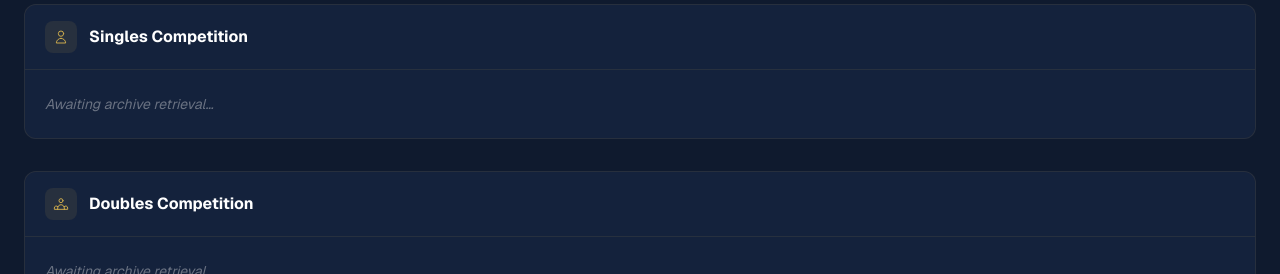
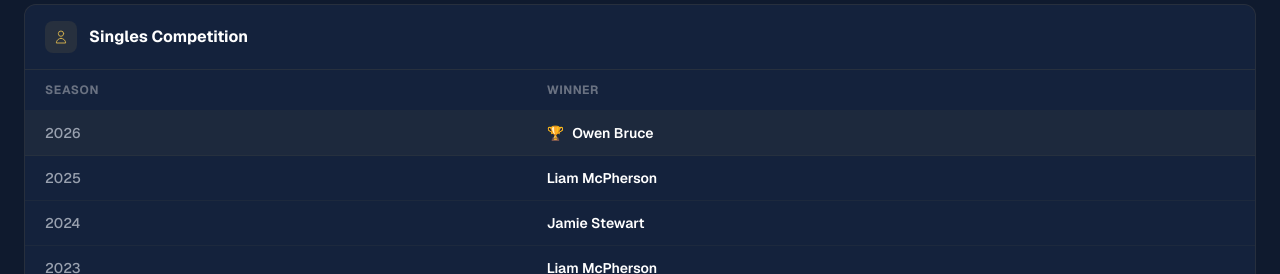
Before and after one commit to landsendsolo/dumfries-pool-league, a Next.js app: page /honours in a window 1280 px wide. Shown: the part 526-800 px from the top of the page. Built offline with nearby package versions, Linux system fonts and the light colour scheme; no server answers.

Commit message:
Honours: full Singles Competition winners list 1987-2026

```diff
--- a/app/honours/page.tsx
+++ b/app/honours/page.tsx
@@ -15,7 +15,45 @@ const competitions = [
     id: "singles",
     title: "Singles Competition",
     icon: "M16 7a4 4 0 11-8 0 4 4 0 018 0zM12 14a7 7 0 00-7 7h14a7 7 0 00-7-7z",
-    winners: [],
+    winners: [
+      { year: "2026", winner: "Owen Bruce" },
+      { year: "2025", winner: "Liam McPherson" },
+      { year: "2024", winner: "Jamie Stewart" },
+      { year: "2023", winner: "Liam McPherson" },
+      { year: "2022", winner: "Daniel Wylie" },
+      { year: "2019", winner: "Owen Bruce" },
+      { year: "2018", winner: "Steven Kirkpatrick" },
+      { year: "2017", winner: "Andy Lammie" },
+      { year: "2016", winner: "Liam McPherson" },
+      { year: "2015", winner: "Daniel Wylie" },
+      { year: "2014", winner: "Jamie Stewart" },
+      { year: "2013", winner: "Steven Couper" },
+      { year: "2012", winner: "Paul Harkness" },
+      { year: "2011", winner: "Andy Moffat" },
+      { year: "2010", winner: "Steven Couper" },
+      { year: "2008-09", winner: "Andy Moffat" },
+      { year: "2007-08", winner: "Mark Donnan" },
+      { year: "2006-07", winner: "Keith Maitland" },
+      { year: "2005-06", winner: "Richard Johnston" },
+      { year: "2004-05", winner: "Alec McPherson" },
+      { year: "2003-04", winner: "Tom Young" },
+      { year: "2002-03", winner: "Archie Leitch" },
+      { year: "2001-02", winner: "Andy Lammie" },
+      { year: "2000-01", winner: "John McWilliam" },
+      { year: "1999-2000", winner: "Cammy Jackson" },
+      { year: "1998-99", winner: "Donald Young" },
+      { year: "1997-98", winner: "Donald Young" },
+      { year: "1996-97", winner: "Richard Johnstone" },
+      { year: "1995-96", winner: "Richard Johnstone" },
+      { year: "1994-95", winner: "Dougie Johnstone" },
+      { year: "1993-94", winner: "Dougie Johnstone" },
+      { year: "1992-93", winner: "Richard Johnstone" },
+      { year: "1991-92", winner: "Scott Johnston" },
+      { year: "1990-91", winner: "Colin Wallace" },
+      { year: "1989-90", winner: "Roy Handley" },
+      { year: "1988-89", winner: "Drew Boyd" },
+      { year: "1987-88", winner: "Colin Wallace" },
+    ],
   },
   {
     id: "doubles",
```
